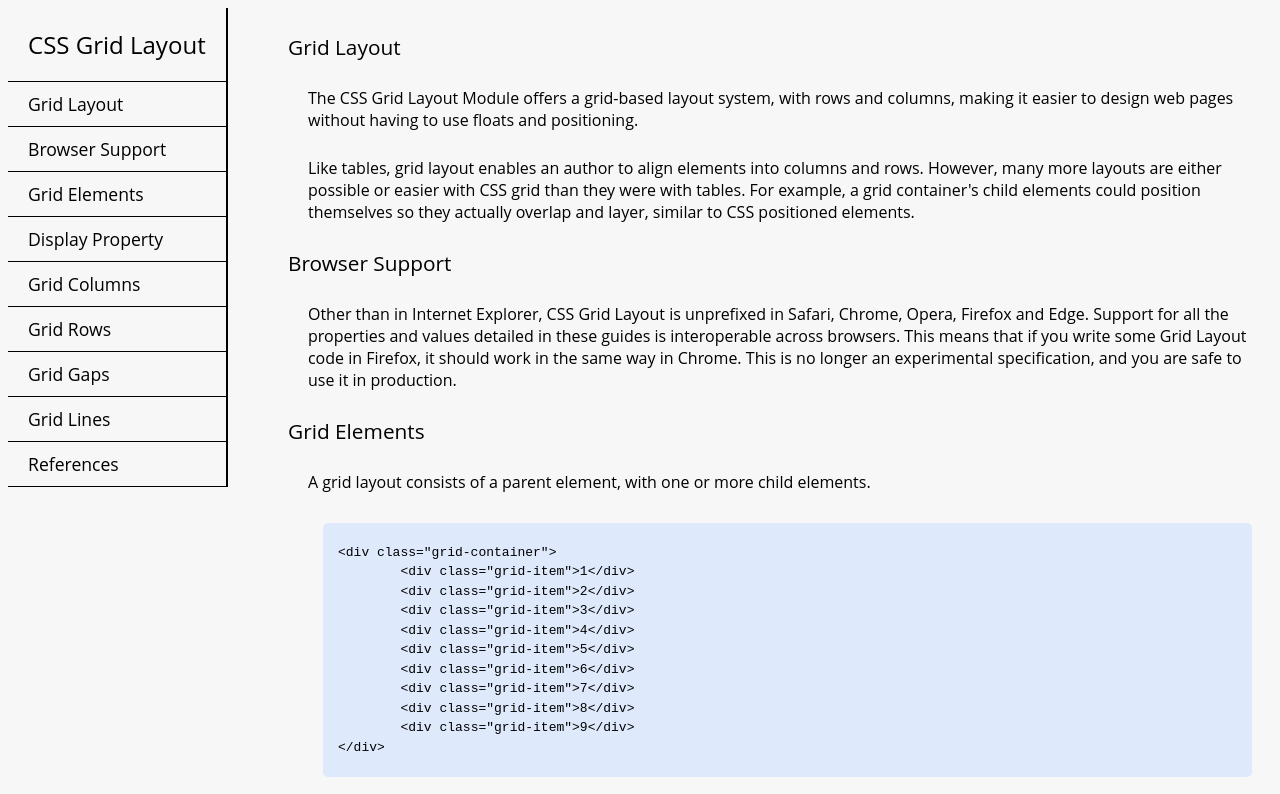
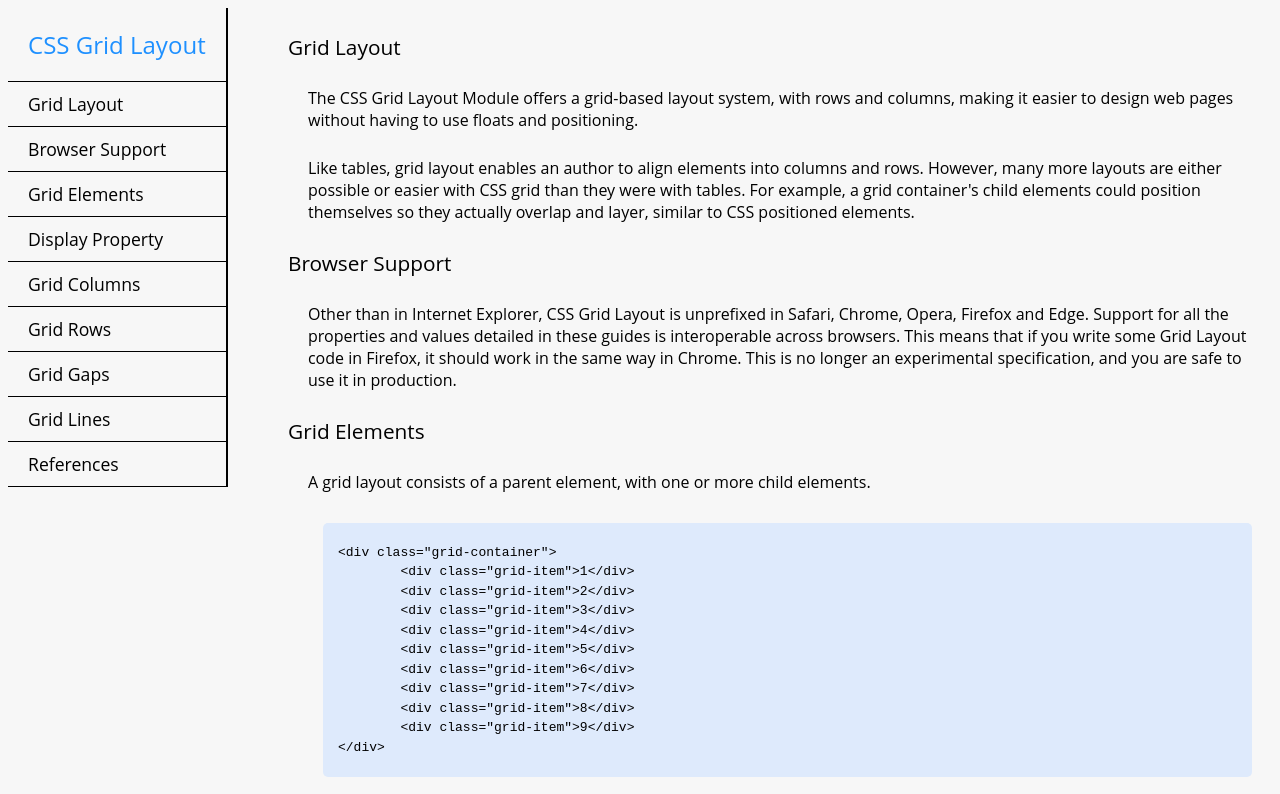
Before and after one commit to stephanlamoureux/technical-doc, a plain HTML site: page index.html in a window 1280 px wide. Shown: the top 794 px of the page. Drawn offline with Linux system fonts and the light colour scheme.

Commit message:
centered header better and changed color

```diff
--- a/main.css
+++ b/main.css
@@ -22,6 +22,7 @@ nav ul {
 	list-style-type: none;
 	margin: 0;
 	padding: 0;
+	width: 100%;
 }
 
 nav li {
@@ -55,6 +56,8 @@ header {
 .nav-header {
 	font-size: 1.5rem;
 	padding: 20px;
+	color: dodgerblue;
+	font-weight: normal;
 }
 
 main {
```
